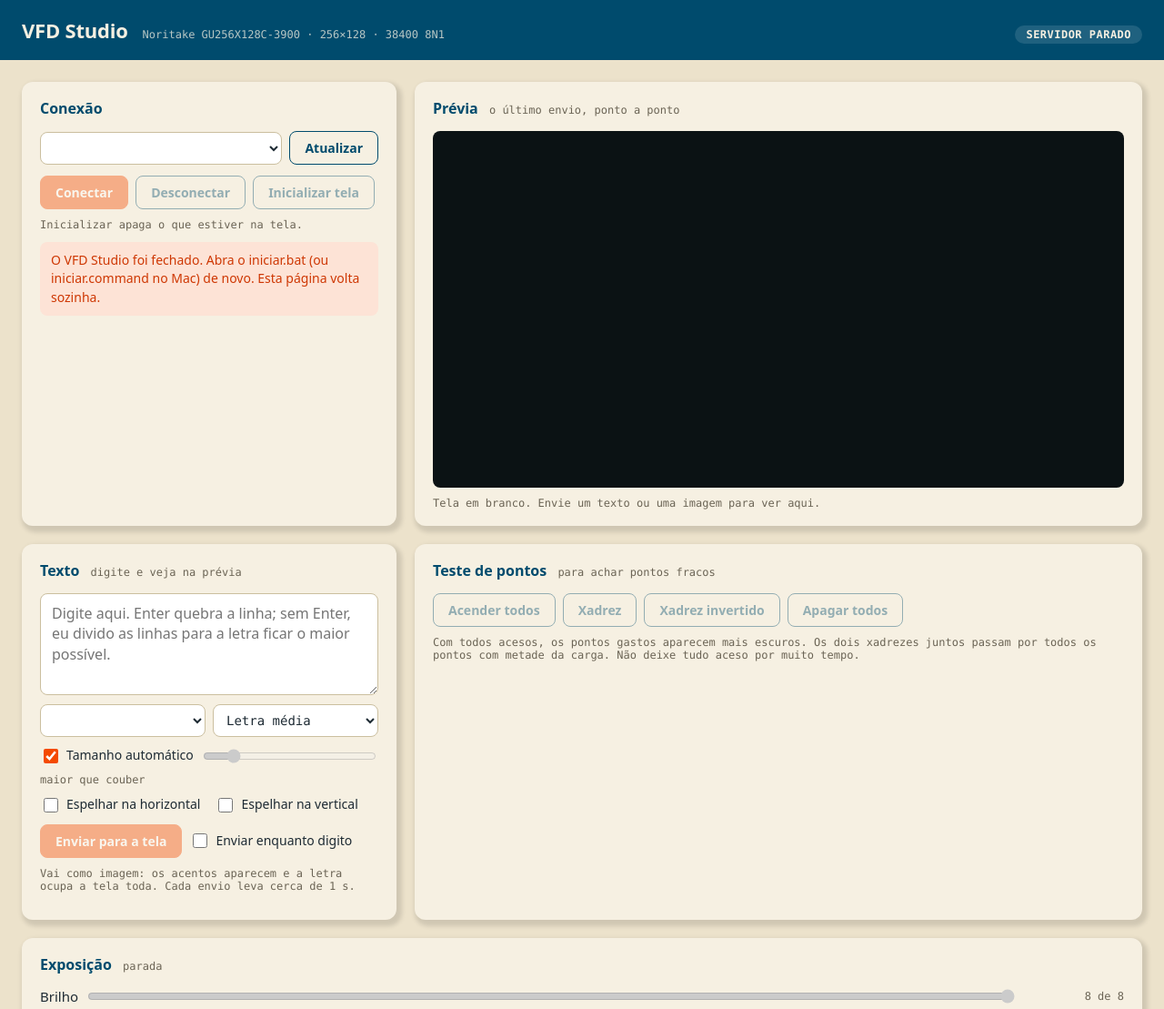
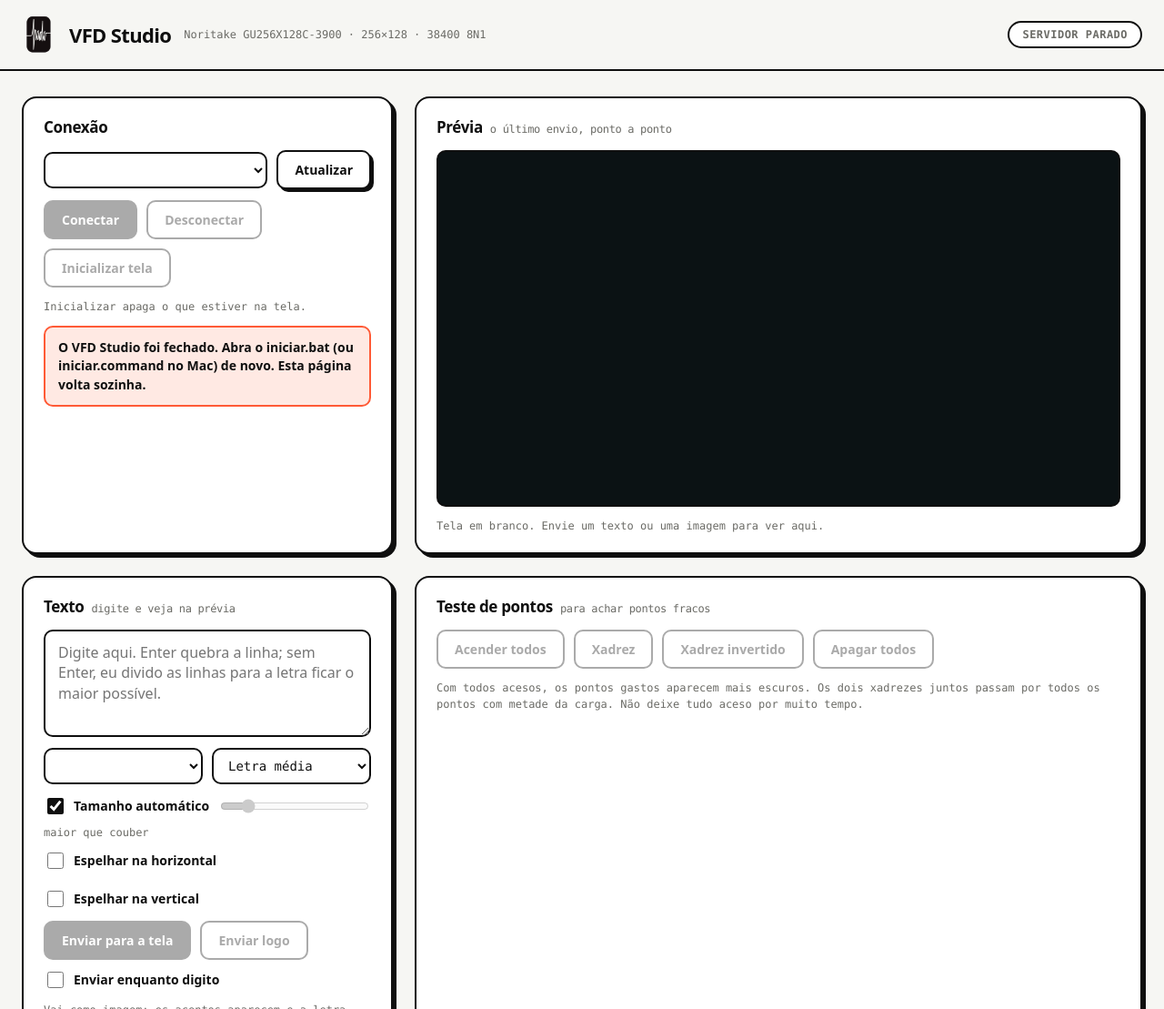
Before and after one commit to fradomnt/vfd-studio, a plain HTML site: page static/index.html in a window 1280 px wide. Shown: the top 1109 px of the page at 91% size. Drawn offline with Linux system fonts and the light colour scheme; no server answers.

Commit message:
Visual no estilo HERE Wallet e logo frado
Fundo quase branco, cartões brancos com borda preta de 2 px e sombra dura,
botões pretos que afundam ao clicar, acento na cor da própria tela VFD.
Assinatura frado no cabeçalho, no favicon e como botão "Enviar logo"
(versão 256x128 para a tela, traço engrossado para 2 pontos).

Co-Authored-By: fradomnt <22111329+fradomnt@users.noreply.github.com>

```diff
--- a/static/app.js
+++ b/static/app.js
@@ -12,7 +12,7 @@ const el = {
   previaDica: $("previa-dica"), previaEstado: $("previa-estado"),
   preset: $("preset"), espH: $("esp-h"), espV: $("esp-v"),
   texto: $("texto"), textoInfo: $("texto-info"), peso: $("peso"),
-  textoEnviar: $("texto-enviar"), aoVivo: $("ao-vivo"),
+  textoEnviar: $("texto-enviar"), aoVivo: $("ao-vivo"), logoEnviar: $("logo-enviar"),
   tamAuto: $("tam-auto"), tam: $("tam"), tamValor: $("tam-valor"),
   brilho: $("brilho"), brilhoValor: $("brilho-valor"), expoInfo: $("expo-info"),
   expoLista: $("expo-lista"), expoVazia: $("expo-vazia"), expoAdd: $("expo-add"),
@@ -99,6 +99,7 @@ function atualizarBotoes() {
   el.desconectar.disabled = !conectado;
   el.iniciar.disabled = !conectado;
   el.textoEnviar.disabled = !conectado;
+  el.logoEnviar.disabled = !conectado;
   for (const b of el.testes) b.disabled = !conectado;
   el.brilho.disabled = !conectado;
   el.expoIniciar.disabled = !conectado || expo.ativa || !rodizio.length;
@@ -320,6 +321,7 @@ el.preset.addEventListener("change", () => {
   textoMudou();
 });
 el.textoEnviar.addEventListener("click", () => acao(el.textoEnviar, enviarTexto));
+el.logoEnviar.addEventListener("click", () => acao(el.logoEnviar, () => api("/api/desenho/enviar", { tipo: "logo" })));
 // Ctrl+Enter (ou Cmd+Enter) no texto = Enviar para a tela
 el.texto.addEventListener("keydown", (ev) => {
   if (ev.key === "Enter" && (ev.ctrlKey || ev.metaKey) && conectado) { ev.preventDefault(); enviarTexto(); }
--- a/static/index.html
+++ b/static/index.html
@@ -4,10 +4,12 @@
   <meta charset="utf-8">
   <meta name="viewport" content="width=device-width, initial-scale=1">
   <title>VFD Studio</title>
+  <link rel="icon" type="image/png" href="/static/favicon.png">
   <link rel="stylesheet" href="/static/style.css">
 </head>
 <body>
   <header class="topo">
+    <img class="logo" src="/static/logo.png" alt="frado" width="60" height="69">
     <h1>VFD Studio</h1>
     <span class="modelo">Noritake GU256X128C-3900 · 256×128 · 38400 8N1</span>
     <span id="status" class="status desligado">desconectado</span>
@@ -66,6 +68,7 @@
       </div>
       <div class="linha">
         <button id="texto-enviar" disabled>Enviar para a tela</button>
+        <button id="logo-enviar" class="secundario" disabled title="Manda a assinatura frado para a tela">Enviar logo</button>
         <label class="ao-vivo" title="Manda para a tela sozinho, cerca de 1 s depois de você parar de digitar"><input type="checkbox" id="ao-vivo"> Enviar enquanto digito</label>
       </div>
       <p class="dica">Vai como imagem: os acentos aparecem e a letra ocupa a tela toda. Cada envio leva cerca de 1 s.</p>
--- a/static/style.css
+++ b/static/style.css
@@ -1,108 +1,131 @@
-/* VFD Studio — paleta Liberdade Solar (areia, navy, laranja, amarelo).
-   Fontes: usa Sora / DM Sans / JetBrains Mono se instaladas; nada é baixado da internet. */
+/* VFD Studio — visual no estilo HERE Wallet: fundo quase branco, cartões brancos com borda preta
+   de 2 px e sombra dura deslocada, cantos de 16 px, botões pretos que "afundam" ao clicar.
+   Acento: a cor da própria tela VFD (azul-esverdeada). Nada é baixado da internet: as fontes só
+   são usadas se já estiverem instaladas (Manrope / Sora / DM Sans / JetBrains Mono). */
 :root {
-  --areia: #ECE2CB;
-  --navy: #004B6D;
-  --laranja: #F44A00;
-  --laranja-escuro: #CE3703;
-  --amarelo: #FFE575;
-  --papel: #F6F0E2;
-  --tinta: #1d2a33;
-  --vfd-fundo: #0b1214;
-  --vfd-ponto: #5ff0d0;          /* cor física da tela (azul-esverdeada) */
-  --vfd-apagado: #13201f;
-  --sombra: 3px 4px 5px 3px rgba(0, 0, 0, .12);
-  --raio: 12px;
-  --f-titulo: "Sora", "DM Sans", system-ui, sans-serif;
-  --f-texto: "DM Sans", system-ui, "Segoe UI", sans-serif;
+  --fundo: #F6F6F3;              /* quase branco, levemente quente */
+  --cartao: #FFFFFF;
+  --tinta: #0F0F0F;
+  --tinta-fraca: #6B6B66;
+  --linha: #0F0F0F;
+  --acento: #5FF0D0;             /* cor física da tela */
+  --acento-escuro: #15B094;
+  --alerta: #FF5A36;
+  --alerta-fundo: #FFE9E3;
+  --vfd-fundo: #0B1214;
+  --vfd-ponto: #5FF0D0;
+  --vfd-apagado: #13201F;
+  --raio: 16px;
+  --raio-p: 10px;
+  --sombra: 4px 4px 0 var(--linha);
+  --sombra-p: 3px 3px 0 var(--linha);
+  --f-titulo: "Manrope", "Sora", "DM Sans", system-ui, sans-serif;
+  --f-texto: "Manrope", "DM Sans", system-ui, "Segoe UI", sans-serif;
   --f-mono: "JetBrains Mono", Consolas, Menlo, monospace;
 }
 
 * { box-sizing: border-box; }
-body { margin: 0; background: var(--areia); color: var(--tinta); font: 15px/1.45 var(--f-texto); }
+body { margin: 0; background: var(--fundo); color: var(--tinta); font: 15px/1.45 var(--f-texto); }
 
+/* ------------------------------------------------------------------ topo */
 .topo {
-  display: flex; align-items: baseline; gap: 16px; flex-wrap: wrap;
-  padding: 18px 24px; background: var(--navy); color: var(--papel);
+  display: flex; align-items: center; gap: 14px; flex-wrap: wrap;
+  padding: 16px 24px; background: var(--fundo); border-bottom: 2px solid var(--linha);
+  position: sticky; top: 0; z-index: 2;
 }
-.topo h1 { margin: 0; font: 700 22px var(--f-titulo); letter-spacing: -.01em; }
-.modelo { font: 12px var(--f-mono); opacity: .75; }
+.topo .logo { height: 44px; width: auto; display: block; }
+.topo h1 { margin: 0; font: 800 22px/1 var(--f-titulo); letter-spacing: -.03em; }
+.modelo { font: 12px var(--f-mono); color: var(--tinta-fraca); }
 .status {
-  margin-left: auto; padding: 3px 12px; border-radius: 999px;
-  font: 600 12px var(--f-mono); text-transform: uppercase; letter-spacing: .04em;
+  margin-left: auto; padding: 6px 14px; border-radius: 999px; border: 2px solid var(--linha);
+  font: 700 12px var(--f-mono); text-transform: uppercase; letter-spacing: .04em; background: var(--cartao);
 }
-.status.desligado { background: rgba(255,255,255,.12); color: var(--papel); }
-.status.ligado { background: var(--amarelo); color: var(--navy); }
+.status.desligado { color: var(--tinta-fraca); }
+.status.ligado { background: var(--acento); color: var(--tinta); box-shadow: var(--sombra-p); }
 
+/* ----------------------------------------------------------------- grade */
 .grade {
-  display: grid; gap: 20px; padding: 24px;
+  display: grid; gap: 24px; padding: 28px 24px 40px;
   grid-template-columns: minmax(300px, 1fr) minmax(320px, 800px);
   max-width: 1280px; margin: 0 auto;
 }
 .largo { grid-column: 1 / -1; }
-@media (max-width: 900px) { .grade { grid-template-columns: 1fr; padding: 16px; } }
+@media (max-width: 900px) { .grade { grid-template-columns: 1fr; padding: 16px; gap: 18px; } }
 
-.cartao { background: var(--papel); border-radius: var(--raio); padding: 18px 20px; box-shadow: var(--sombra); min-width: 0; }
-.cartao h2 { margin: 0 0 14px; font: 600 16px var(--f-titulo); color: var(--navy); }
-.cartao h2 small { font: 400 12px var(--f-mono); color: #6b6455; margin-left: 8px; }
+.cartao {
+  background: var(--cartao); border: 2px solid var(--linha); border-radius: var(--raio);
+  padding: 20px 22px; box-shadow: var(--sombra); min-width: 0;
+}
+.cartao h2 { margin: 0 0 14px; font: 800 17px var(--f-titulo); letter-spacing: -.02em; display: flex; align-items: baseline; flex-wrap: wrap; gap: 8px; }
+.cartao h2 small { font: 500 12px var(--f-mono); color: var(--tinta-fraca); }
 
-.linha { display: flex; gap: 8px; flex-wrap: wrap; align-items: center; margin-bottom: 10px; }
-select {
-  flex: 1; min-width: 0; padding: 8px 10px; border-radius: 8px;
-  border: 1.5px solid #cbbf9f; background: #fff; font: 14px var(--f-mono); color: var(--tinta);
+/* -------------------------------------------------------------- controles */
+.linha { display: flex; gap: 10px; flex-wrap: wrap; align-items: center; margin-bottom: 12px; }
+select, textarea, #expo-seg {
+  border: 2px solid var(--linha); border-radius: var(--raio-p); background: var(--cartao); color: var(--tinta);
 }
+select { flex: 1; min-width: 0; padding: 9px 12px; font: 500 14px var(--f-mono); }
+textarea {
+  display: block; width: 100%; margin-bottom: 12px; padding: 12px 14px; resize: vertical;
+  font: 500 16px/1.4 var(--f-texto);
+}
+textarea:focus, select:focus, #expo-seg:focus { outline: 3px solid var(--acento); outline-offset: 1px; }
+
 button {
-  padding: 8px 16px; border-radius: 8px; border: 1.5px solid var(--laranja);
-  background: var(--laranja); color: #fff; font: 600 14px var(--f-texto); cursor: pointer;
+  padding: 10px 18px; border-radius: var(--raio-p); border: 2px solid var(--linha);
+  background: var(--tinta); color: #fff; font: 700 14px var(--f-texto); cursor: pointer;
+  box-shadow: var(--sombra-p); transition: transform .06s, box-shadow .06s;
 }
-button:hover:not(:disabled) { background: var(--laranja-escuro); border-color: var(--laranja-escuro); }
-button.secundario { background: transparent; color: var(--navy); border-color: var(--navy); }
-button.secundario:hover:not(:disabled) { background: var(--navy); color: var(--papel); }
-button:disabled { opacity: .4; cursor: not-allowed; }
+button:hover:not(:disabled) { transform: translate(-1px, -1px); box-shadow: 4px 4px 0 var(--linha); }
+button:active:not(:disabled) { transform: translate(3px, 3px); box-shadow: 0 0 0 var(--linha); }
+button.secundario { background: var(--cartao); color: var(--tinta); }
+button.secundario:hover:not(:disabled) { background: var(--acento); }
+button:disabled { opacity: .35; cursor: not-allowed; box-shadow: none; transform: none; }
 button.ocupado { cursor: progress; opacity: .7; }
 
-.dica { margin: 0 0 12px; font: 12px var(--f-mono); color: #6b6455; }
-.dica.abaixo { margin: 10px 0 0; }
-.opcoes { gap: 16px; font-size: 14px; }
-.opcoes label, .ao-vivo { display: flex; align-items: center; gap: 6px; cursor: pointer; font-size: 14px; }
-.opcoes input, .ao-vivo input { accent-color: var(--laranja); width: 16px; height: 16px; }
-textarea {
-  display: block; width: 100%; margin-bottom: 10px; padding: 10px 12px; resize: vertical;
-  border-radius: 8px; border: 1.5px solid #cbbf9f; background: #fff; color: var(--tinta);
-  font: 16px/1.4 var(--f-texto);
-}
-textarea:focus, select:focus { outline: 2px solid var(--laranja); outline-offset: 1px; }
-.tamanho input[type=range] { flex: 1; min-width: 100px; accent-color: var(--laranja); }
-.tamanho output { font: 12px var(--f-mono); color: #6b6455; min-width: 110px; text-align: right; }
-#texto-info.simulacao, #previa-estado.simulacao { color: var(--laranja-escuro); font-weight: 600; }
+.dica { margin: 0 0 12px; font: 12px/1.5 var(--f-mono); color: var(--tinta-fraca); }
+.dica.abaixo { margin: 12px 0 0; }
+.opcoes { gap: 18px; }
+.opcoes label, .ao-vivo { display: flex; align-items: center; gap: 8px; cursor: pointer; font: 600 14px var(--f-texto); }
+.opcoes input[type=checkbox], .ao-vivo input[type=checkbox] { accent-color: var(--tinta); width: 18px; height: 18px; }
+.tamanho input[type=range] { flex: 1; min-width: 100px; accent-color: var(--tinta); }
+.tamanho output { font: 12px var(--f-mono); color: var(--tinta-fraca); min-width: 110px; text-align: right; }
+#texto-info.simulacao, #previa-estado.simulacao { color: var(--alerta); font-weight: 700; }
 .erro {
-  margin: 8px 0 0; padding: 10px 12px; border-radius: 8px;
-  background: #fde3d6; color: var(--laranja-escuro); font-size: 14px;
+  margin: 8px 0 0; padding: 12px 14px; border-radius: var(--raio-p); border: 2px solid var(--alerta);
+  background: var(--alerta-fundo); color: var(--tinta); font-weight: 600; font-size: 14px;
 }
 
-.moldura { background: var(--vfd-fundo); border-radius: 8px; padding: 12px; }
+/* ---------------------------------------------------------------- prévia */
+.moldura { background: var(--vfd-fundo); border: 2px solid var(--linha); border-radius: var(--raio-p); padding: 14px; }
 #previa { display: block; width: 100%; height: auto; image-rendering: pixelated; }
 
+/* ------------------------------------------------------------------- log */
 .log {
-  list-style: none; margin: 0; padding: 10px 12px; height: 220px; overflow-y: auto;
-  background: #fff; border-radius: 8px; border: 1.5px solid #e2d8bf;
-  font: 12px/1.6 var(--f-mono);
+  list-style: none; margin: 0; padding: 12px 14px; height: 220px; overflow-y: auto;
+  background: var(--fundo); border-radius: var(--raio-p); border: 2px solid var(--linha);
+  font: 12px/1.7 var(--f-mono);
 }
 .log li { white-space: pre-wrap; word-break: break-word; }
-.log .hora { color: #8a8270; margin-right: 8px; }
-.log .tx { color: var(--navy); }
+.log .hora { color: var(--tinta-fraca); margin-right: 10px; }
+.log .tx { color: var(--acento-escuro); }
 .log .info { color: var(--tinta); }
-.log .erro-log { color: var(--laranja-escuro); font-weight: 600; }
+.log .erro-log { color: var(--alerta); font-weight: 700; }
 
-.expo-lista { margin: 0 0 10px; padding: 0; list-style: none; counter-reset: frase; }
+/* ------------------------------------------------------------- exposição */
+.expo-lista { margin: 0 0 12px; padding: 0; list-style: none; counter-reset: frase; }
 .expo-lista li {
-  counter-increment: frase; display: flex; align-items: center; gap: 10px;
-  padding: 8px 10px; margin-bottom: 6px; background: #fff; border-radius: 8px; border: 1.5px solid #e2d8bf;
+  counter-increment: frase; display: flex; align-items: center; gap: 12px;
+  padding: 10px 12px; margin-bottom: 8px; background: var(--cartao); border-radius: var(--raio-p); border: 2px solid var(--linha);
 }
-.expo-lista li::before { content: counter(frase); font: 600 12px var(--f-mono); color: var(--navy); min-width: 18px; }
-.expo-lista li.atual { border-color: var(--laranja); background: #fff6ef; }
-.expo-lista .frase { flex: 1; min-width: 0; white-space: nowrap; overflow: hidden; text-overflow: ellipsis; }
-.expo-lista .meta { font: 11px var(--f-mono); color: #6b6455; }
-.expo-lista button { padding: 3px 10px; font-size: 12px; }
-#expo-seg { width: 74px; padding: 6px 8px; border-radius: 8px; border: 1.5px solid #cbbf9f; font: 14px var(--f-mono); }
-#expo-info.ativa { color: var(--laranja-escuro); font-weight: 600; }
+.expo-lista li::before {
+  content: counter(frase); font: 800 12px var(--f-mono); min-width: 24px; height: 24px; border-radius: 999px;
+  display: inline-flex; align-items: center; justify-content: center; background: var(--tinta); color: #fff;
+}
+.expo-lista li.atual { background: var(--acento); box-shadow: var(--sombra-p); }
+.expo-lista .frase { flex: 1; min-width: 0; white-space: nowrap; overflow: hidden; text-overflow: ellipsis; font-weight: 600; }
+.expo-lista .meta { font: 11px var(--f-mono); color: var(--tinta-fraca); }
+.expo-lista li.atual .meta { color: var(--tinta); }
+.expo-lista button { padding: 4px 12px; font-size: 12px; box-shadow: none; }
+#expo-seg { width: 78px; padding: 7px 10px; font: 600 14px var(--f-mono); }
+#expo-info.ativa { color: var(--acento-escuro); font-weight: 700; }
```
Also changed, not shown: assets/logo_frado.png (added), assets/logo_frado.webp (added), assets/logo_vfd_256x128.png (added), static/favicon.png (added), static/logo.png (added), 2 other files.
